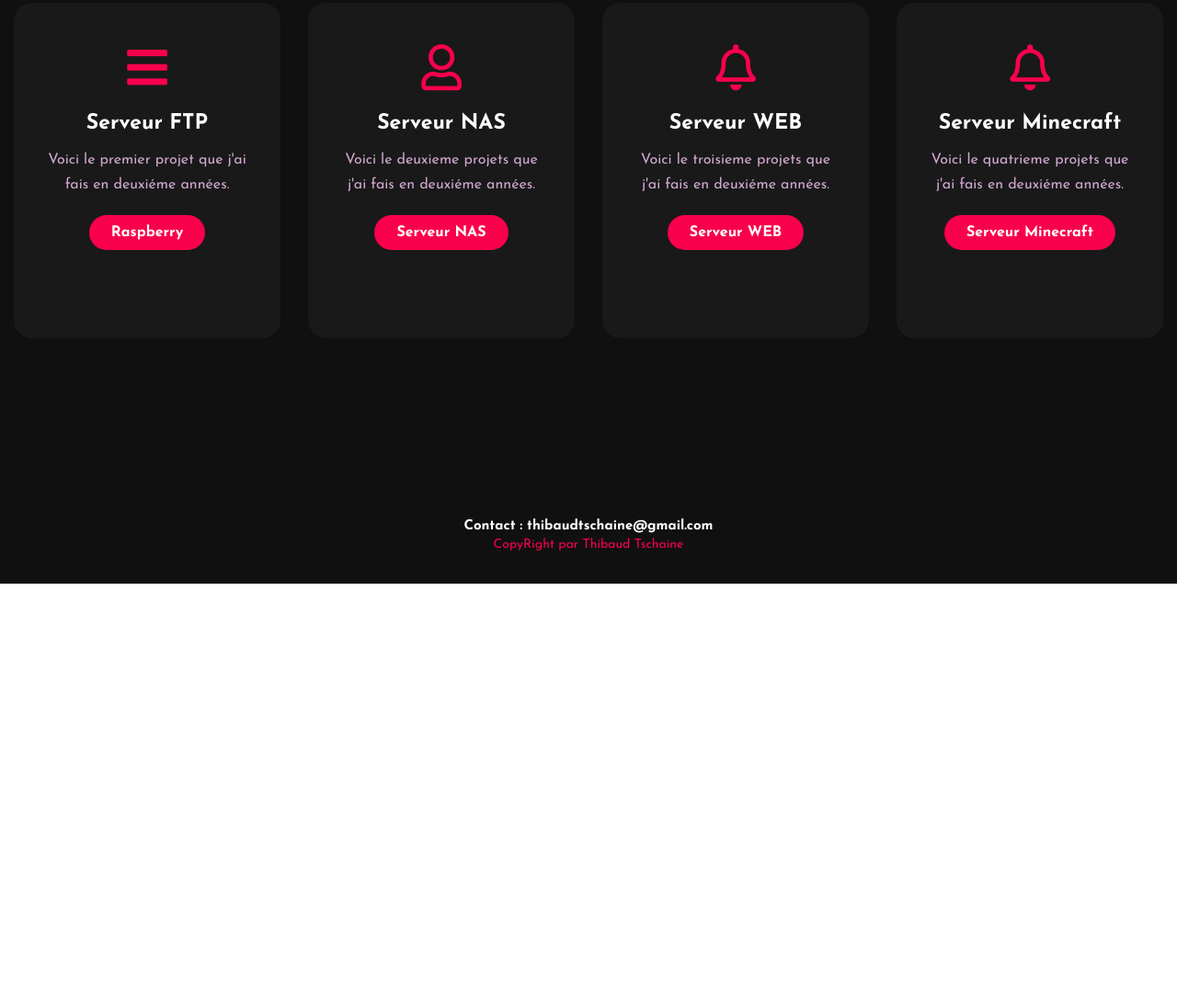
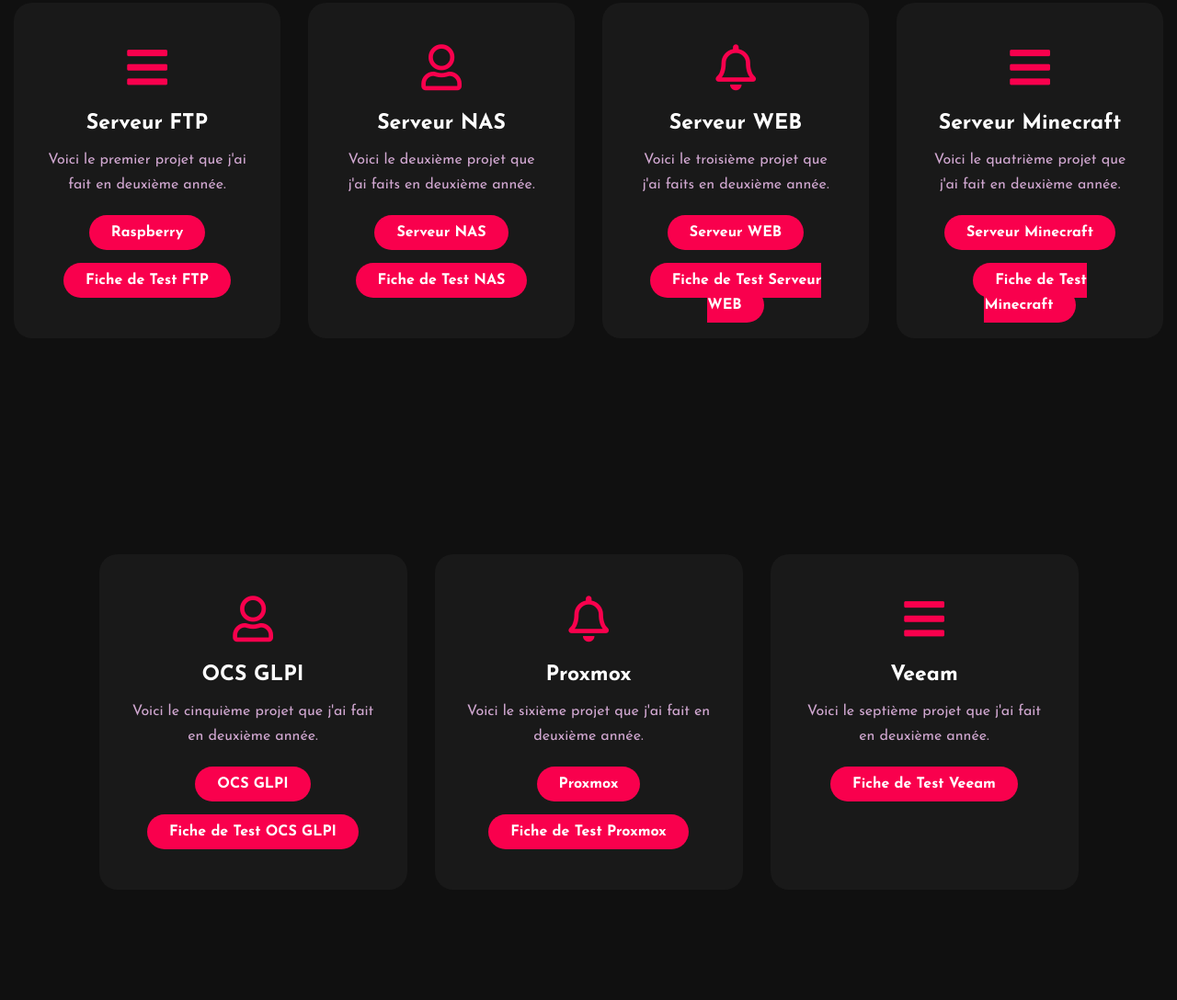
Before and after one commit to ThibaudTschaine/Porfolio, a plain HTML site: page html/Projets2.html in a window 1280 px wide. Shown: the part 685-1773 px from the top of the page at 92% size. Before the commit the page ends 1320 px from the top, so only its background shows below. Drawn offline with Linux system fonts and the light colour scheme.

Commit message:
Add files via upload

```diff
--- a/html/Projets2.html
+++ b/html/Projets2.html
@@ -28,7 +28,7 @@
 	<!-----service section start----------->
 	<div class="service">
 		<div class="title">
-			<h2>Mes Projets en Deuxième Années</h2>
+			<h2>Mes Projets en Deuxième Année</h2>
 		</div>
 
 		<div class="box">
@@ -36,10 +36,13 @@
 				<i class="fas fa-bars"></i>
 				<h5>Serveur FTP</h5>
 				<div class="pra">
-					<p>Voici le premier projet que j'ai fais en deuxiéme années.</p>
+					<p>Voici le premier projet que j'ai fait en deuxième année.</p>
 
 					<p style="text-align: center;">
 						<a class="button" href="../Fiche E5/Fiche_E5_Raspberry.pdf">Raspberry</a>
+					</p>
+					<p style="text-align: center;">
+						<a class="button" href="../Fiche de Test/Fiche_De_Test_FTP_Thibaud_Tschaine.pdf">Fiche de Test FTP</a>
 					</p>
 				</div>
 			</div>
@@ -48,10 +51,13 @@
 				<i class="far fa-user"></i>
 				<h5>Serveur NAS</h5>
 				<div class="pra">
-					<p>Voici le deuxieme projets que j'ai fais en deuxiéme années.</p>
+					<p>Voici le deuxième projet que j'ai faits en deuxième année.</p>
 
 					<p style="text-align: center;">
 						<a class="button" href = "../Fiche E5/Fiche_E5_NAS.pdf">Serveur NAS</a>
+					</p>
+					<p style="text-align: center;">
+						<a class="button" href="../Fiche de Test/Fiche_De_Test_NAS_Thibaud_Tschaine.pdf">Fiche de Test NAS</a>
 					</p>
 				</div>
 			</div>
@@ -60,21 +66,67 @@
 				<i class="far fa-bell"></i>
 				<h5>Serveur WEB</h5>
 				<div class="pra">
-					<p>Voici le troisieme projets que j'ai fais en deuxiéme années.</p>
+					<p>Voici le troisième projet que j'ai faits en deuxième année.</p>
 
 					<p style="text-align: center;">
 						<a class="button" href="../Fiche E5/Fiche_E5_WEB.pdf">Serveur WEB</a>
+					</p>
+					<p style="text-align: center;">
+						<a class="button" href="../Fiche de Test/Fiche_Test_Web_Thibaud_Tschaine.pdf">Fiche de Test Serveur WEB</a>
+					</p>
+				</div>
+			</div>
+			<div class="card">
+				<i class="fas fa-bars"></i>
+				<h5>Serveur Minecraft</h5>
+				<div class="pra">
+					<p>Voici le quatrième projet que j'ai fait en deuxième année.</p>
+					<p style="text-align: center;">
+						<a class="button" href="../Fiche E5/Fiche_E5_Serveur_Minecraft.pdf">Serveur Minecraft</a>
+					</p>
+					<p style="text-align: center;">
+						<a class="button" href="../Fiche de Test/Fiche_De_Test_Serveur_Minecraft.pdf">Fiche de Test Minecraft</a>
+					</p>
+				</div>
+			</div>
+		</div>
+	</div>
+	<div class="service">
+		<div class="box">
+			<div class="card">
+				<i class="far fa-user"></i>
+				<h5>OCS GLPI</h5>
+				<div class="pra">
+					<p>Voici le cinquième projet que j'ai fait en deuxième année.</p>
+					<p style="text-align: center;">
+						<a class="button" href="../Fiche E5/Fiche_E5_OCS_Inventory.pdf">OCS GLPI</a>
+					</p>
+					<p style="text-align: center;">
+						<a class="button" href="../Fiche de Test/Fiche_De_Test_OCS Inventory.pdf">Fiche de Test OCS GLPI</a>
 					</p>
 				</div>
 			</div>
 			<div class="card">
 				<i class="far fa-bell"></i>
-				<h5>Serveur Minecraft</h5>
+				<h5>Proxmox</h5>
 				<div class="pra">
-					<p>Voici le quatrieme projets que j'ai fais en deuxiéme années.</p>
+					<p>Voici le sixième projet que j'ai fait en deuxième année.</p>
+					<p style="text-align: center;">
+						<a class="button" href="../Fiche E5/Fiche_E5_Proxmox.pdf">Proxmox</a>
+					</p>
+					<p style="text-align: center;">
+						<a class="button" href="../Fiche de Test/Fiche_De_Test_Proxmox.pdf">Fiche de Test Proxmox</a>
+					</p>
+				</div>
+			</div>
+			<div class="card">
+				<i class="fas fa-bars"></i>
+				<h5>Veeam</h5>
+				<div class="pra">
+					<p>Voici le septième projet que j'ai fait en deuxième année.</p>
 
 					<p style="text-align: center;">
-						<a class="button" href="../Fiche E5/Fiche_E5_Serveur_Minecraft.pdf">Serveur Minecraft</a>
+						<a class="button" href="../Fiche de Test/Fiche_De_Test_Veeam_Thibaud_Tschaine.pdf">Fiche de Test Veeam</a>
 					</p>
 				</div>
 			</div>
```
Also changed, not shown: html/Projets1.html (+2 -2 lines), index.html (+7 -9 lines), 10 other files.
